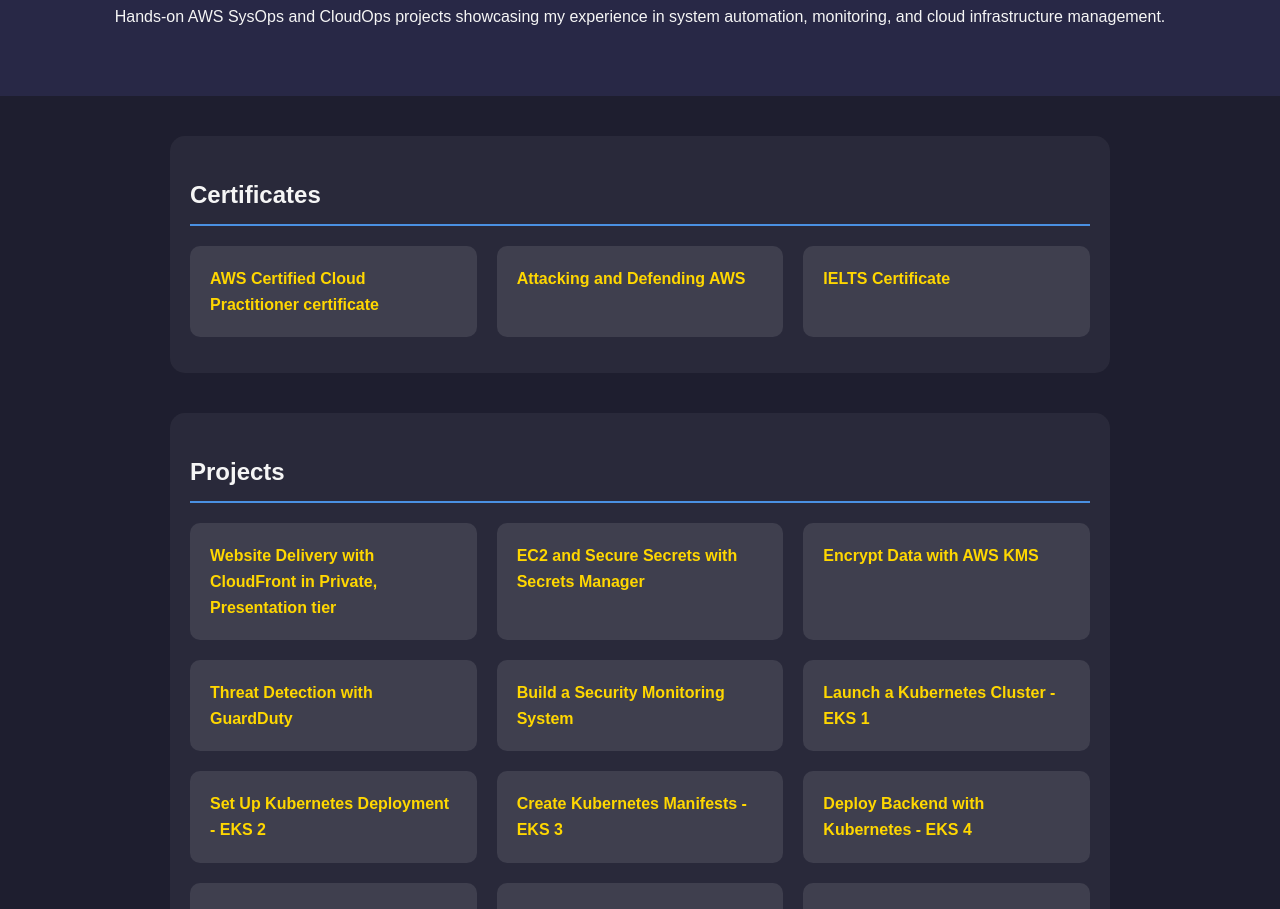
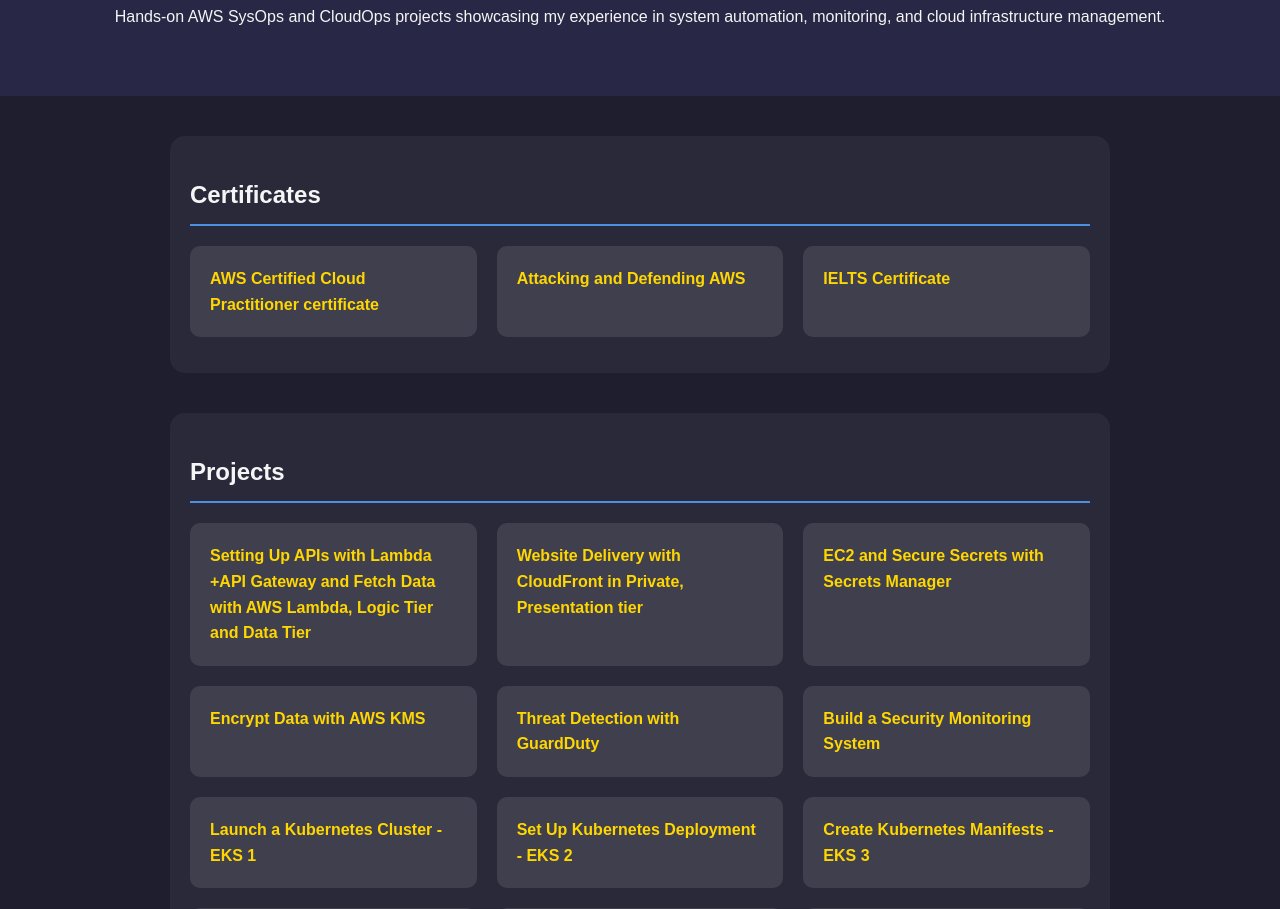
Before and after one commit to cagataycokan/portfolio, a plain HTML site: page index.html in a window 1280 px wide. Shown: the part 191-1100 px from the top of the page. Drawn offline with Linux system fonts and the light colour scheme.

Commit message:
Update index.html

```diff
--- a/index.html
+++ b/index.html
@@ -93,6 +93,8 @@
   <h2 class="section-title">Projects</h2>
   <ul>
 
+      <li><a href="https://drive.google.com/file/d/1Lyvwv_8bhHDM5Wyz0LPmUrDYh8LxwnHo/view?usp=sharing" target="_blank">Setting Up APIs with Lambda +API Gateway and Fetch Data with AWS Lambda, Logic Tier and Data Tier
+</a></li>
       <li><a href="https://drive.google.com/file/d/1FgEe1aBDUIZXGOuMgVh7mI-6UAYw4ngg/view?usp=sharing" target="_blank">Website Delivery with CloudFront in Private, Presentation tier</a></li>
       <li><a href="https://drive.google.com/file/d/1sDN0DIHCgokz-VodFeHduxT2cRevAzj7/view?usp=sharing" target="_blank">EC2 and Secure Secrets with Secrets Manager</a></li>
       <li><a href="https://drive.google.com/file/d/1Djjx2q5S4MWGC3ea-iaFZlgZpY4d7M0M/view?usp=sharing" target="_blank">Encrypt Data with AWS KMS</a></li>
```
